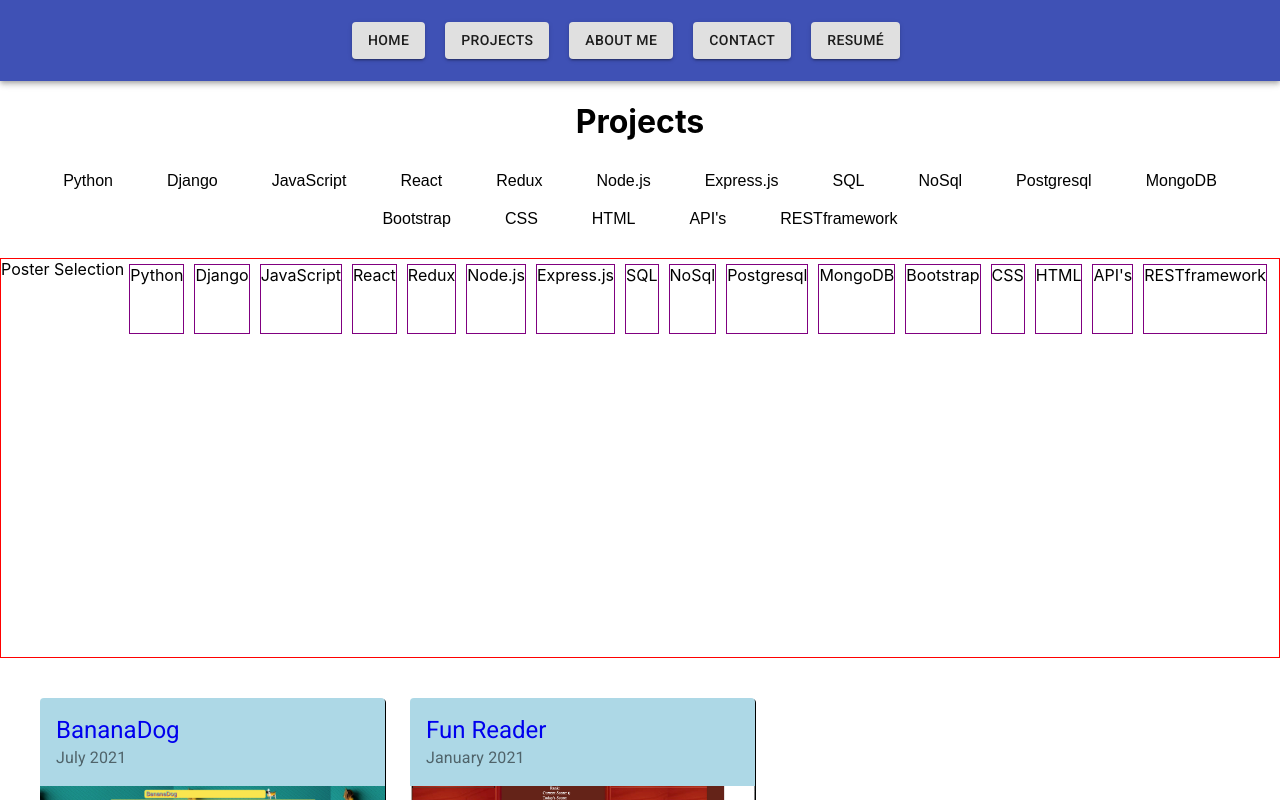
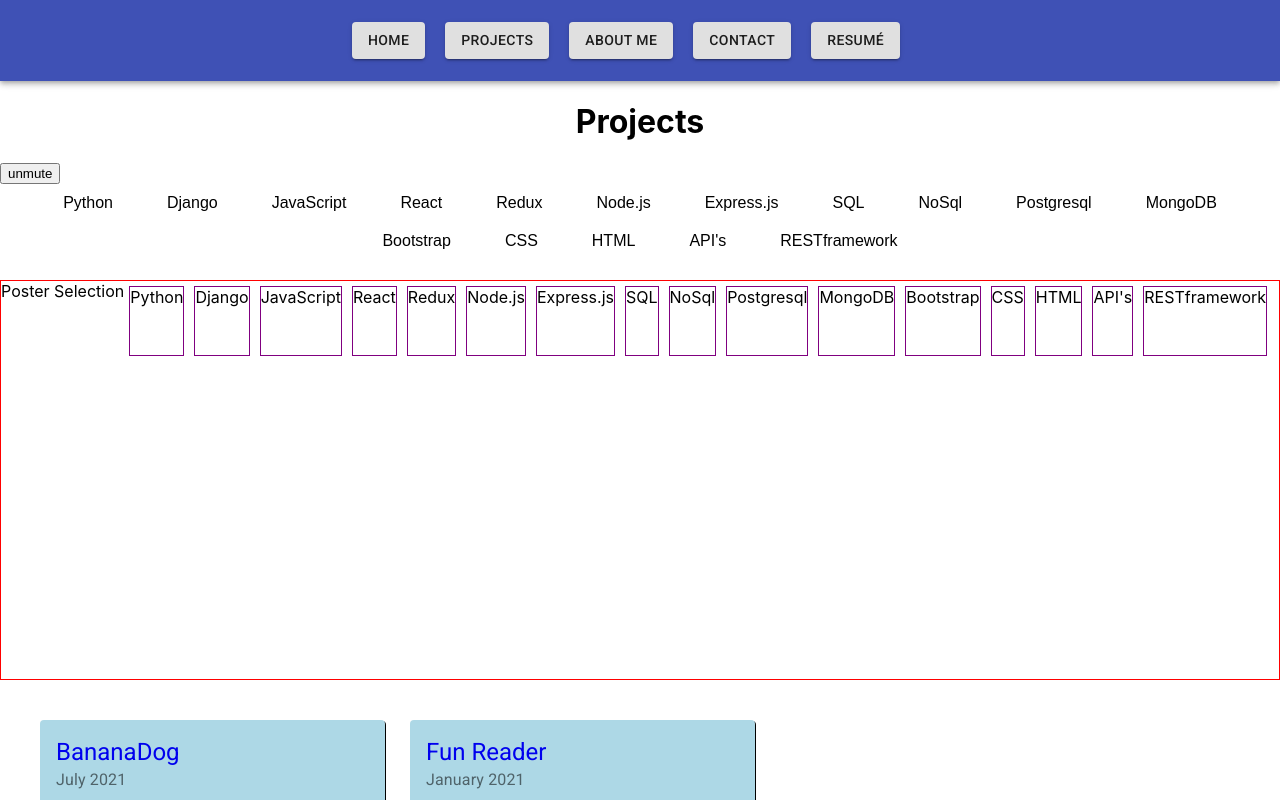
Before and after one commit to nvalle0624/myportfolio, a React (Create React App) app: page /projects in a window 1280 px wide. Shown: the top 800 px of the page. Built offline with nearby package versions, Linux system fonts and the light colour scheme.

Commit message:
added mute/unmute button

```diff
--- a/src/components/navigation/Navigation.js
+++ b/src/components/navigation/Navigation.js
@@ -106,7 +106,11 @@ function Navigation(props) {
                   >
                     {menuItems.map((menuItem) => {
                       const { title, pageURL } = menuItem;
-                      return <MenuItem onClick={() => handleMenuClick(pageURL)}>{title}</MenuItem>;
+                      return (
+                        <MenuItem onClick={() => handleMenuClick(pageURL)} key={title}>
+                          {title}
+                        </MenuItem>
+                      );
                     })}
                   </Menu>
                 </>
@@ -121,6 +125,7 @@ function Navigation(props) {
                           disableRipple
                           style={{ margin: "10px" }}
                           onClick={() => handleMenuClick(pageURL)}
+                          key={title}
                         >
                           {title}
                         </Button>
--- a/src/components/work/Work.js
+++ b/src/components/work/Work.js
@@ -36,15 +36,26 @@ export const allAudio = [
 function Work(props) {
   const [selectedTech, setSelectedTech] = useState([]);
   const [selectedWork, setSelectedWork] = useState(workCards);
-
+  const [selectMute, setSelectMute] = useState("unmute");
   let newSelectedWork = [];
   let audioHTML = "";
   let selectedAudio = [];
 
+  const handleMute = (event) => {
+    if (selectMute === "unmute") {
+      setSelectMute("mute");
+    } else {
+      setSelectMute("unmute");
+    }
+  };
+
   for (let a of selectedTech) {
     audioHTML = document.getElementById("audio-" + a);
-    console.log(audioHTML);
-    audioHTML.muted = false;
+    if (selectMute === "mute") {
+      audioHTML.muted = false;
+    } else {
+      audioHTML.muted = true;
+    }
     selectedAudio.push(a);
   }
 
@@ -55,7 +66,6 @@ function Work(props) {
 
     for (let a of selectedTech) {
       audioHTML = document.getElementById("audio-" + a);
-      console.log(audioHTML);
       audioHTML.muted = true;
       selectedAudio.push(a);
     }
@@ -122,7 +132,6 @@ function Work(props) {
       }
     });
   }
-  console.log(selectedTech);
 
   let techButtons = [
     "Python",
@@ -146,6 +155,9 @@ function Work(props) {
   return (
     <React.Fragment>
       <h1>Projects</h1>
+      <button className="muteButton" onClick={handleMute}>
+        {selectMute}
+      </button>
 
       <div className="tech-selection">
         {techButtons.map((tech) => (
@@ -173,7 +185,16 @@ function Work(props) {
       </div>
 
       {audios.map((item) => (
-        <audio autoplay="true" loop src={item.audio} id={"audio-" + item.name} muted></audio>
+        <audio
+          className="audio-element"
+          autoPlay={true}
+          preload="auto"
+          loop
+          src={item.audio}
+          id={"audio-" + item.name}
+          muted
+          key={item.name}
+        ></audio>
       ))}
     </React.Fragment>
   );
```
